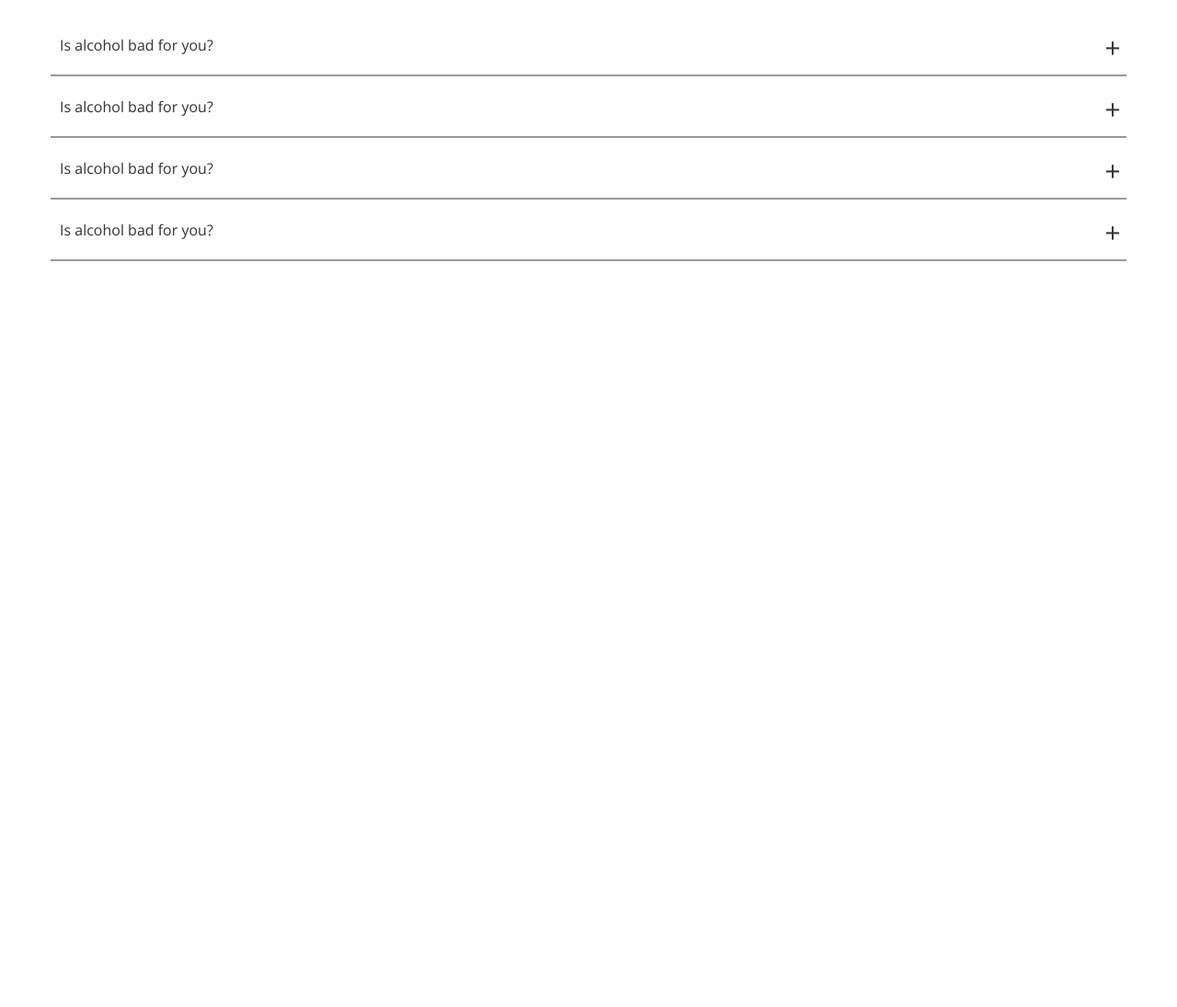
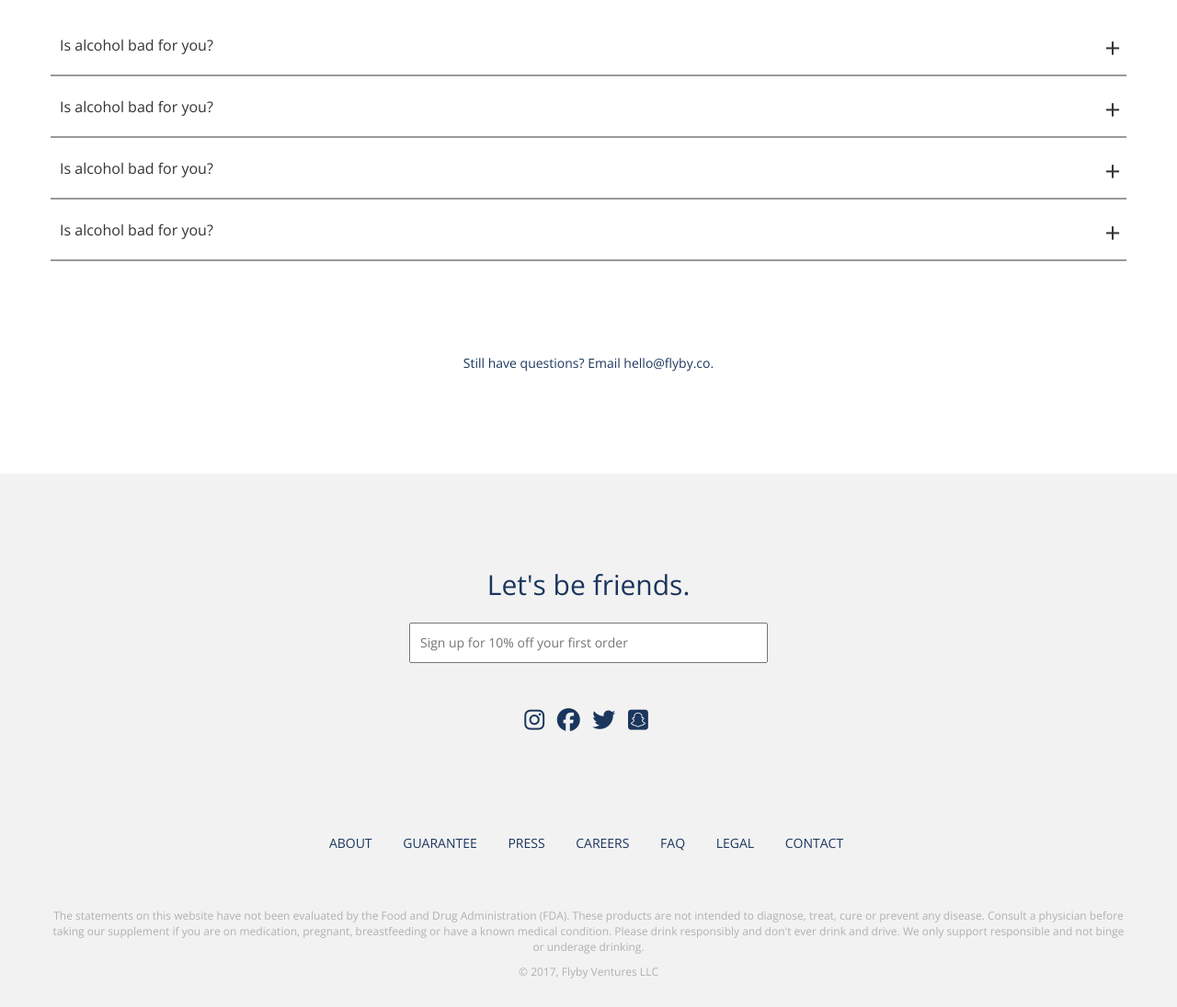
Before and after one commit to laczynskik/Group-Project, a website: page app/index.html in a window 1280 px wide. Shown: the part 1705-2800 px from the top of the page at 92% size. Before the commit the page ends 1990 px from the top, so only its background shows below. Drawn offline with nearby package versions, Linux system fonts and the light colour scheme.

Commit message:
add to page footer and done dude! AFK

```diff
--- a/app/index.html
+++ b/app/index.html
@@ -4,6 +4,7 @@
     <meta charset="UTF-8">
     <title>FAQ</title>
     <link href="https://fonts.googleapis.com/css?family=Open+Sans:400,400i,600,600i,700,700i,900" rel="stylesheet">
+    <link rel="stylesheet" href="http://fontawesome.io/assets/font-awesome/css/font-awesome.css">
     <link rel="stylesheet" href="css/main.css"/>
 </head>
 <body>
@@ -198,6 +199,49 @@
             </section>
         </div>
     </div>
+    <div class="row">
+        <p class="text-center product-email">Still have questions? Email hello@flyby.co.</p>
+    </div>
 </div>
+<footer class="container-fluid text-center">
+    <div class="row">
+        <div class="container">
+            <div class="row">
+                <p class="lead footer-title">Let's be friends.</p>
+            </div>
+            <div class="row">
+                <form action="" class="from-group">
+                    <input type="text" class="col-md-4 col-md-offset-4" placeholder="Sign up for 10% off your first order" required>
+                </form>
+            </div>
+            <div class="icon row text-center">
+                <ul class="list-inline list-unstyled">
+                    <li><i class="fa fa-instagram" aria-hidden="true"></i></li>
+                    <li><i class="fa fa-facebook" aria-hidden="true"></i></li>
+                    <li><i class="fa fa-twitter" aria-hidden="true"></i></li>
+                    <li><i class="fa fa-snapchat-square" aria-hidden="true"></i></li>
+                </ul>
+            </div>
+        </div>
+    </div>
+    <div class="row footer-nav">
+        <ul class="list-inline list-unstyled">
+            <li class="text-uppercase">ABOUT</li>
+            <li class="text-uppercase">GUARANTEE</li>
+            <li class="text-uppercase">PRESS</li>
+            <li class="text-uppercase">CAREERS</li>
+            <li class="text-uppercase">FAQ</li>
+            <li class="text-uppercase">LEGAL</li>
+            <li class="text-uppercase">CONTACT</li>
+        </ul>
+    </div>
+    <div class="container">
+        <div class="row footer-description text-center">
+            <p>The statements on this website have not been evaluated by the Food and Drug Administration (FDA). These products are not intended to diagnose, treat, cure or prevent any disease. Consult a physician before taking our supplement if you are on medication, pregnant, breastfeeding or have a known medical condition. Please drink responsibly and don't ever drink and drive. We only support responsible and not binge or underage drinking.</p>
+
+            <p>© 2017, Flyby Ventures LLC</p>
+        </div>
+    </div>
+</footer>
 </body>
 </html>
--- a/app/sass/main.scss
+++ b/app/sass/main.scss
@@ -1,5 +1,5 @@
 @import './../../bower_components/bootstrap-sass/assets/stylesheets/bootstrap';
-
+@import './../../bower_components/font-awesome/css/font-awesome.min.css';
 
 html {
   font-size: 62.5%;
@@ -7,6 +7,7 @@ html {
 
 body {
   font-family: 'Open Sans', sans-serif;
+  color: #1B365D;
 }
 
 .navbar-shadow {
@@ -24,6 +25,7 @@ body {
   width: 100%;
   position: fixed;
   top:0;
+  z-index: 1;
 
   #bs-example-navbar-collapse-1 {
 
@@ -147,6 +149,57 @@ body {
       }
     }
   }
+
+  .product-email {
+    padding-top: 10rem;
+    padding-bottom: 10rem;
+
+    p {
+      font-weight: 300;
+    }
+  }
+}
+
+footer {
+  background-color: #f2f2f2;
+  padding-top: 10rem;
+  padding-bottom: 10rem;
+
+  .footer-title {
+    font-size: 3rem;
+  }
+
+  input[type="text"] {
+    padding: 1rem;
+  }
+
+  .icon {
+    margin-top: 5rem;
+    margin-bottom: 5rem;
+
+    .fa {
+      font-size: 2.5rem;
+    }
+  }
+
+  .footer-nav {
+    padding-top: 5rem;
+    padding-bottom: 5rem;
+
+    ul {
+      li {
+        margin: 0 1rem;
+      }
+    }
+  }
+
+  .footer-description {
+    p {
+      font-size: 1.2rem;
+      color: #b0b0b0
+
+    }
+  }
 }
 
 
```
Also changed, not shown: app/css/main.css.
